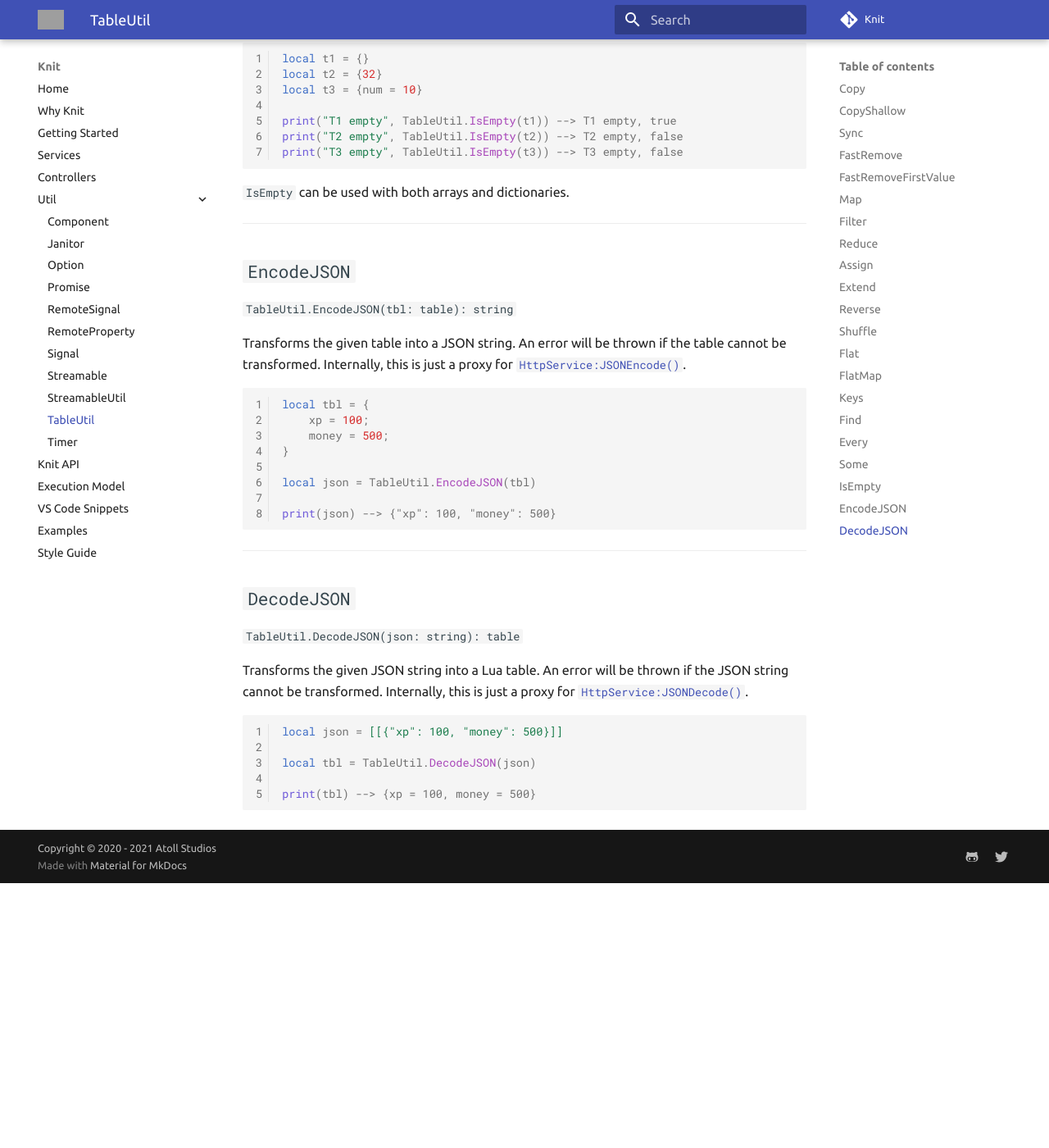
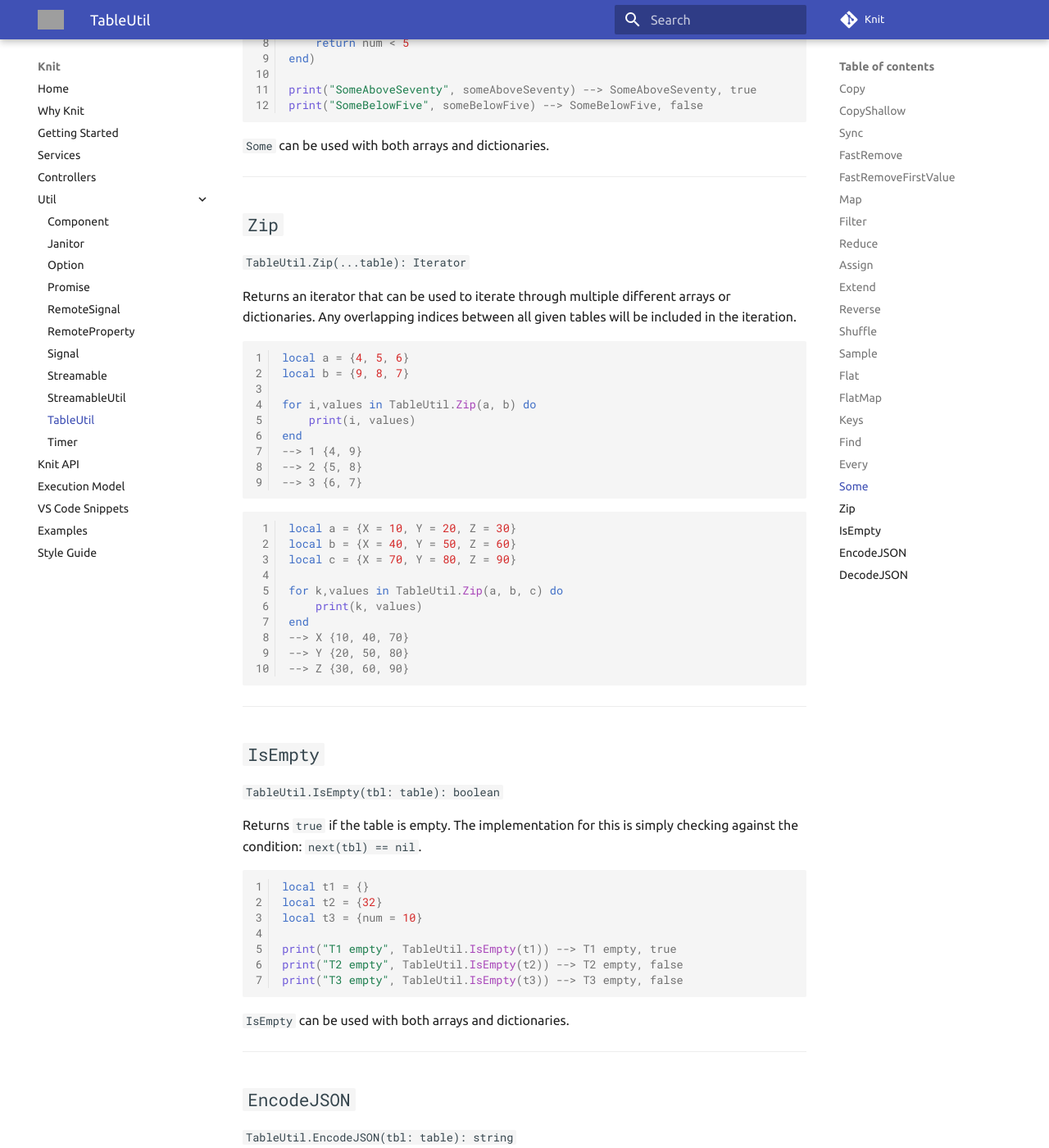
Before and after one commit to Sleitnick/Knit, an MkDocs documentation site: the page built from docs/util/tableutil.md, in a window 1280 px wide and 1400 px high, scrolled down 10082 px. Shown: the whole window at 82% size. Built offline with MkDocs 1.6.1 and Material for MkDocs 9.7.7, drawn with Linux system fonts in a browser that asks for light colours; comment, search, counter and statistics services are not loaded; before the commit the page ends 11159 px from its top, so only the background shows below that; some of the changed text lies outside the part shown; grey boxes are pictures that could not be loaded.

Commit message:
Documentation for Sample and Zip

````diff
--- a/docs/util/tableutil.md
+++ b/docs/util/tableutil.md
@@ -294,6 +294,22 @@
 
 ---------------
 
+## `Sample`
+`TableUtil.Sample(tbl: table, size: number [, rng: Random]): table`
+
+Returns a random sample of the given array. The sample size is determined by the `size` argument.
+
+```lua
+local names = {"John", "Mary", "Ron", "Julie", "Sam"}
+local sample = TableUtil.Sample(names, 3)
+
+print(sample) --> e.g. {"Julie", "John", "Sam"}
+```
+
+`Sample` can only be used with arrays.
+
+---------------
+
 ## `Flat`
 `TableUtil.Flat(tbl: table [, maxDepth: number = 1]): table`
 
@@ -429,6 +445,38 @@
 
 ---------------
 
+## `Zip`
+`TableUtil.Zip(...table): Iterator`
+
+Returns an iterator that can be used to iterate through multiple different arrays or dictionaries. Any overlapping indices between all given tables will be included in the iteration.
+
+```lua
+local a = {4, 5, 6}
+local b = {9, 8, 7}
+
+for i,values in TableUtil.Zip(a, b) do
+	print(i, values)
+end
+--> 1 {4, 9}
+--> 2 {5, 8}
+--> 3 {6, 7}
+```
+
+```lua
+local a = {X = 10, Y = 20, Z = 30}
+local b = {X = 40, Y = 50, Z = 60}
+local c = {X = 70, Y = 80, Z = 90}
+
+for k,values in TableUtil.Zip(a, b, c) do
+	print(k, values)
+end
+--> X {10, 40, 70}
+--> Y {20, 50, 80}
+--> Z {30, 60, 90}
+```
+
+---------------
+
 ## `IsEmpty`
 `TableUtil.IsEmpty(tbl: table): boolean`
 
````
